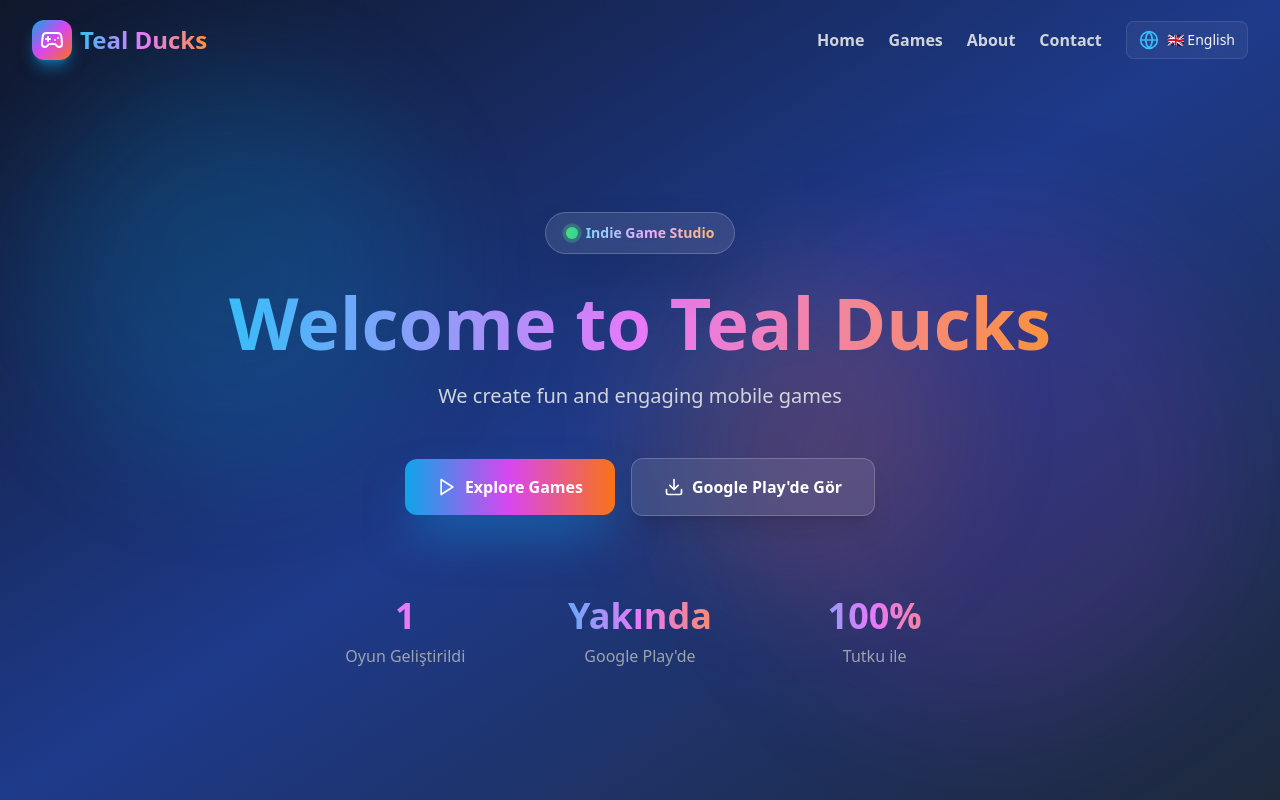
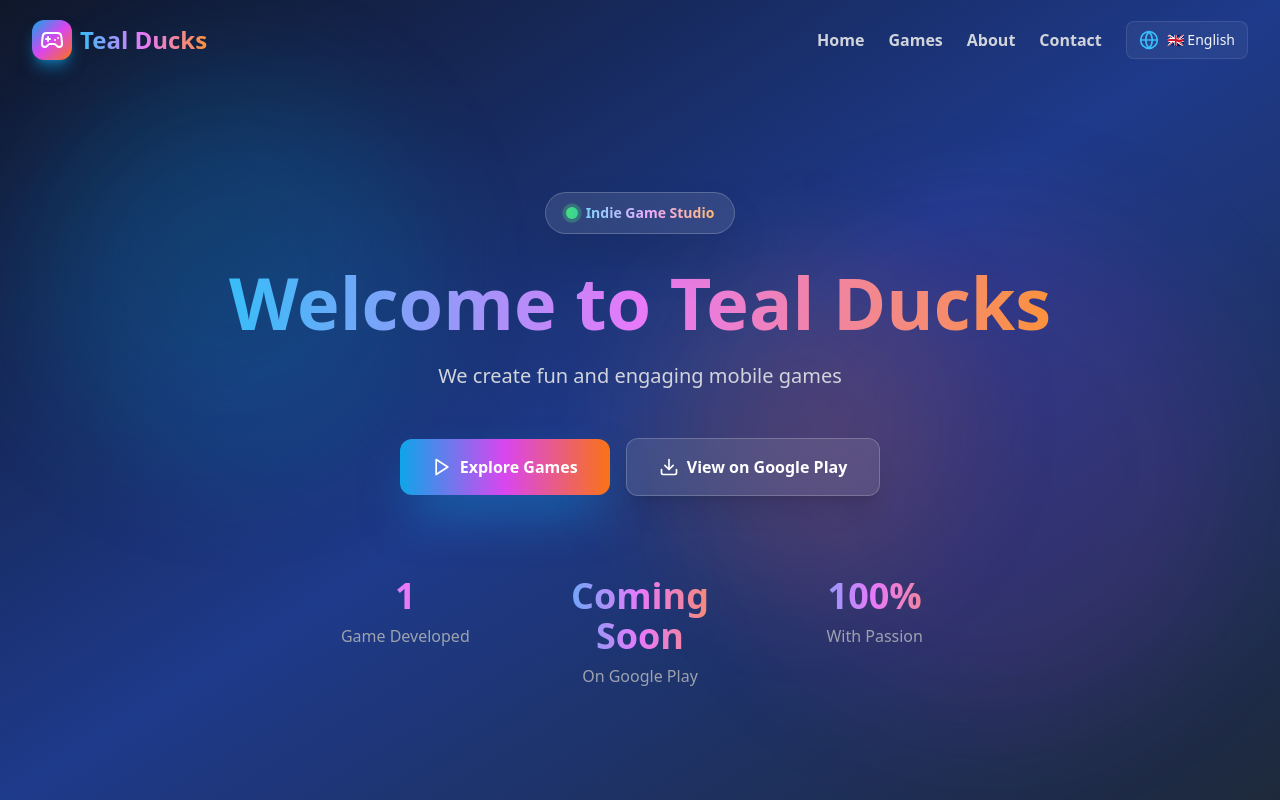
Before and after one commit to YusufK4/Tealducks.com, a React (Vite) app: page / in a window 1280 px wide. Shown: the top 800 px of the page. Built offline with nearby package versions, Linux system fonts and the light colour scheme.

Commit message:
Fix: Complete ALL missing translations (Hero stats, About story)

```diff
--- a/src/components/About.jsx
+++ b/src/components/About.jsx
@@ -46,7 +46,7 @@
         <div className="max-w-4xl mx-auto mb-16">
           <div className="glass-strong rounded-2xl shadow-2xl p-8 md:p-12">
             <h3 className="text-2xl md:text-3xl font-bold mb-6">
-              <span className="text-gradient">Hikayemiz</span>
+              <span className="text-gradient">{t('about.ourStory')}</span>
             </h3>
             <div className="space-y-4 text-gray-300 leading-relaxed">
               <p>
--- a/src/components/Hero.jsx
+++ b/src/components/Hero.jsx
@@ -52,7 +52,7 @@
               className="w-full sm:w-auto inline-flex items-center justify-center space-x-2 glass-strong text-white px-8 py-4 rounded-xl font-bold hover:bg-white/20 transition-all shadow-xl hover:shadow-2xl hover:-translate-y-1"
             >
               <Download className="w-5 h-5" />
-              <span>Google Play'de Gör</span>
+              <span>{t('hero.playStore')}</span>
             </a>
           </div>
 
@@ -60,15 +60,15 @@
           <div className="grid grid-cols-3 gap-8 mt-20 max-w-2xl mx-auto">
             <div className="text-center">
               <div className="text-3xl md:text-4xl font-bold text-gradient mb-2">1</div>
-              <div className="text-sm md:text-base text-gray-400">Oyun Geliştirildi</div>
+              <div className="text-sm md:text-base text-gray-400">{t('hero.stats.games')}</div>
             </div>
             <div className="text-center">
-              <div className="text-3xl md:text-4xl font-bold text-gradient mb-2">Yakında</div>
-              <div className="text-sm md:text-base text-gray-400">Google Play'de</div>
+              <div className="text-3xl md:text-4xl font-bold text-gradient mb-2">{t('hero.stats.comingSoon')}</div>
+              <div className="text-sm md:text-base text-gray-400">{t('hero.stats.onPlayStore')}</div>
             </div>
             <div className="text-center">
               <div className="text-3xl md:text-4xl font-bold text-gradient mb-2">100%</div>
-              <div className="text-sm md:text-base text-gray-400">Tutku ile</div>
+              <div className="text-sm md:text-base text-gray-400">{t('hero.stats.passion')}</div>
             </div>
           </div>
         </div>
--- a/src/locales/de.json
+++ b/src/locales/de.json
@@ -9,7 +9,14 @@
     "title": "Willkommen bei Teal Ducks",
     "subtitle": "Indie-Spielestudio",
     "description": "Wir entwickeln unterhaltsame und fesselnde Mobile Games",
-    "cta": "Spiele Entdecken"
+    "cta": "Spiele Entdecken",
+    "playStore": "Auf Google Play ansehen",
+    "stats": {
+      "games": "Spiel Entwickelt",
+      "comingSoon": "Demnächst",
+      "onPlayStore": "Auf Google Play",
+      "passion": "Mit Leidenschaft"
+    }
   },
   "games": {
     "title": "Unsere Spiele",
@@ -26,6 +33,7 @@
   "about": {
     "title": "Über Uns",
     "subtitle": "Wir arbeiten daran, einen Unterschied in der mobilen Spielewelt zu machen",
+    "ourStory": "Unsere Geschichte",
     "description1": "Teal Ducks ist ein Indie-Spielestudio, das aus der Leidenschaft für Spieleentwicklung entstanden ist. Unser Ziel ist es, Spielern qualitativ hochwertige und unterhaltsame mobile Spielerlebnisse zu bieten.",
     "description2": "Durch die Veröffentlichung unserer Spiele auf der Google Play-Plattform möchten wir den Spielern einzigartige Erlebnisse bieten. Bei jedem unserer Spiele legen wir Wert auf die Spielererfahrung und bemühen uns, innovative Mechaniken und beeindruckende Designs zu liefern."
   },
--- a/src/locales/en.json
+++ b/src/locales/en.json
@@ -9,7 +9,14 @@
     "title": "Welcome to Teal Ducks",
     "subtitle": "Indie Game Studio",
     "description": "We create fun and engaging mobile games",
-    "cta": "Explore Games"
+    "cta": "Explore Games",
+    "playStore": "View on Google Play",
+    "stats": {
+      "games": "Game Developed",
+      "comingSoon": "Coming Soon",
+      "onPlayStore": "On Google Play",
+      "passion": "With Passion"
+    }
   },
   "games": {
     "title": "Our Games",
@@ -26,6 +33,7 @@
   "about": {
     "title": "About Us",
     "subtitle": "We work to make a difference in the mobile gaming world",
+    "ourStory": "Our Story",
     "description1": "Teal Ducks is an indie game studio that started with a passion for game development. Our goal is to provide quality and fun mobile gaming experiences to players.",
     "description2": "By publishing our games on the Google Play platform, we aim to offer unique experiences to players. In each of our games, we prioritize player experience and strive to deliver innovative mechanics and impressive designs."
   },
--- a/src/locales/es.json
+++ b/src/locales/es.json
@@ -9,7 +9,14 @@
     "title": "Bienvenido a Teal Ducks",
     "subtitle": "Estudio de Juegos Independiente",
     "description": "Creamos juegos móviles divertidos y atractivos",
-    "cta": "Explorar Juegos"
+    "cta": "Explorar Juegos",
+    "playStore": "Ver en Google Play",
+    "stats": {
+      "games": "Juego Desarrollado",
+      "comingSoon": "Próximamente",
+      "onPlayStore": "En Google Play",
+      "passion": "Con Pasión"
+    }
   },
   "games": {
     "title": "Nuestros Juegos",
@@ -26,6 +33,7 @@
   "about": {
     "title": "Acerca de Nosotros",
     "subtitle": "Trabajamos para marcar la diferencia en el mundo de los juegos móviles",
+    "ourStory": "Nuestra Historia",
     "description1": "Teal Ducks es un estudio de juegos independiente que comenzó con una pasión por el desarrollo de juegos. Nuestro objetivo es proporcionar experiencias de juego móvil de calidad y divertidas a los jugadores.",
     "description2": "Al publicar nuestros juegos en la plataforma Google Play, nuestro objetivo es ofrecer experiencias únicas a los jugadores. En cada uno de nuestros juegos, priorizamos la experiencia del jugador y nos esforzamos por ofrecer mecánicas innovadoras y diseños impresionantes."
   },
--- a/src/locales/fr.json
+++ b/src/locales/fr.json
@@ -9,7 +9,14 @@
     "title": "Bienvenue chez Teal Ducks",
     "subtitle": "Studio de Jeux Indépendant",
     "description": "Nous créons des jeux mobiles amusants et captivants",
-    "cta": "Découvrir les Jeux"
+    "cta": "Découvrir les Jeux",
+    "playStore": "Voir sur Google Play",
+    "stats": {
+      "games": "Jeu Développé",
+      "comingSoon": "Bientôt Disponible",
+      "onPlayStore": "Sur Google Play",
+      "passion": "Avec Passion"
+    }
   },
   "games": {
     "title": "Nos Jeux",
@@ -26,6 +33,7 @@
   "about": {
     "title": "À Propos",
     "subtitle": "Nous travaillons pour faire la différence dans le monde du jeu mobile",
+    "ourStory": "Notre Histoire",
     "description1": "Teal Ducks est un studio de jeux indépendant né d'une passion pour le développement de jeux. Notre objectif est d'offrir aux joueurs des expériences de jeu mobile de qualité et amusantes.",
     "description2": "En publiant nos jeux sur la plateforme Google Play, nous visons à offrir des expériences uniques aux joueurs. Dans chacun de nos jeux, nous donnons la priorité à l'expérience du joueur et nous nous efforçons de fournir des mécaniques innovantes et des designs impressionnants."
   },
--- a/src/locales/tr.json
+++ b/src/locales/tr.json
@@ -9,7 +9,14 @@
     "title": "Teal Ducks'a Hoş Geldiniz",
     "subtitle": "Bağımsız Oyun Stüdyosu",
     "description": "Eğlenceli ve sürükleyici mobil oyunlar yaratıyoruz",
-    "cta": "Oyunları Keşfet"
+    "cta": "Oyunları Keşfet",
+    "playStore": "Google Play'de Gör",
+    "stats": {
+      "games": "Oyun Geliştirildi",
+      "comingSoon": "Yakında",
+      "onPlayStore": "Google Play'de",
+      "passion": "Tutku ile"
+    }
   },
   "games": {
     "title": "Oyunlarımız",
@@ -26,6 +33,7 @@
   "about": {
     "title": "Hakkımızda",
     "subtitle": "Mobil oyun dünyasında fark yaratmak için çalışıyoruz",
+    "ourStory": "Hikayemiz",
     "description1": "Teal Ducks, oyun geliştirmeye olan tutkuyla yola çıkan bir indie oyun stüdyosudur. Amacımız, oyunculara kaliteli ve eğlenceli mobil oyun deneyimleri sunmaktır.",
     "description2": "Google Play platformunda oyunlarımızı yayınlayarak, oyunculara benzersiz deneyimler sunmayı hedefliyoruz. Her oyunumuzda, oyuncu deneyimini ön planda tutarak, yenilikçi mekanikler ve etkileyici tasarımlar sunmaya özen gösteriyoruz."
   },
```
